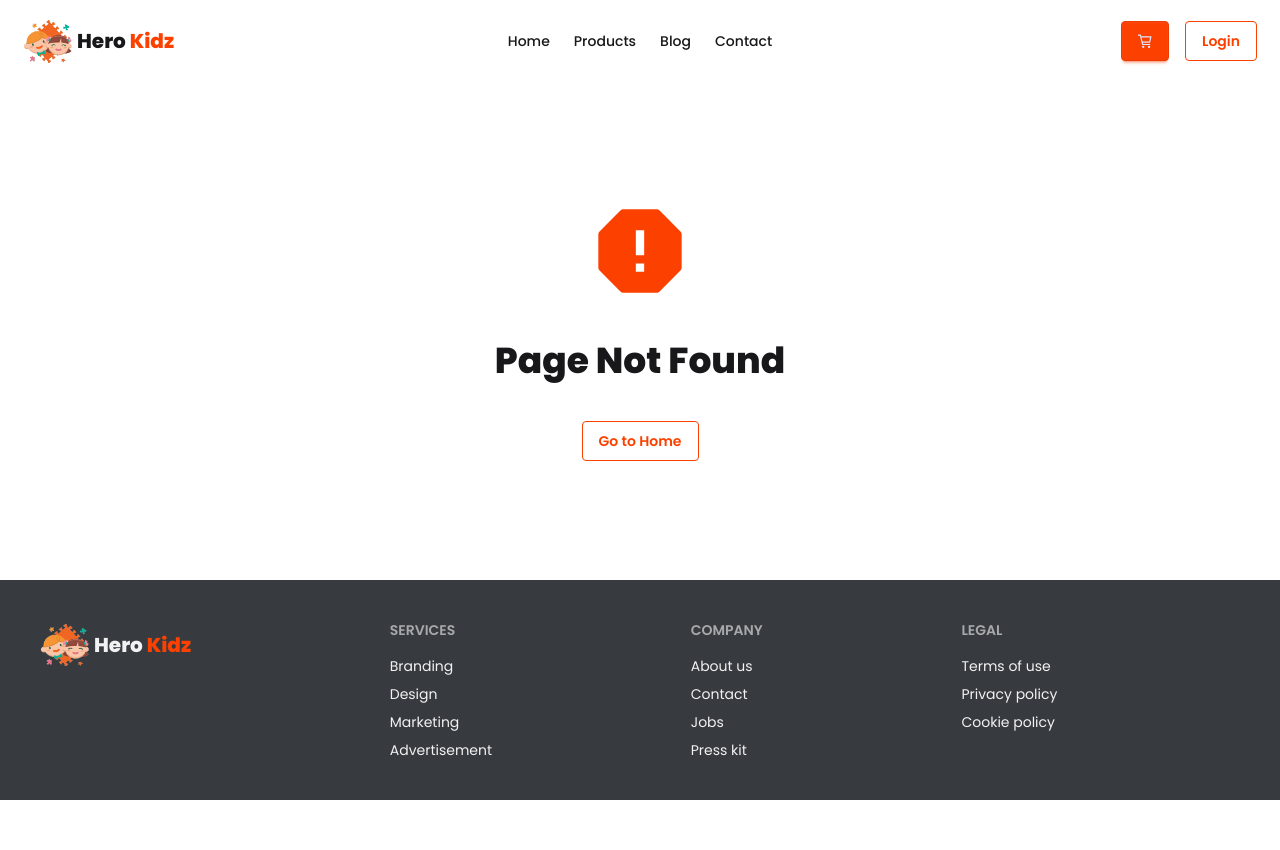
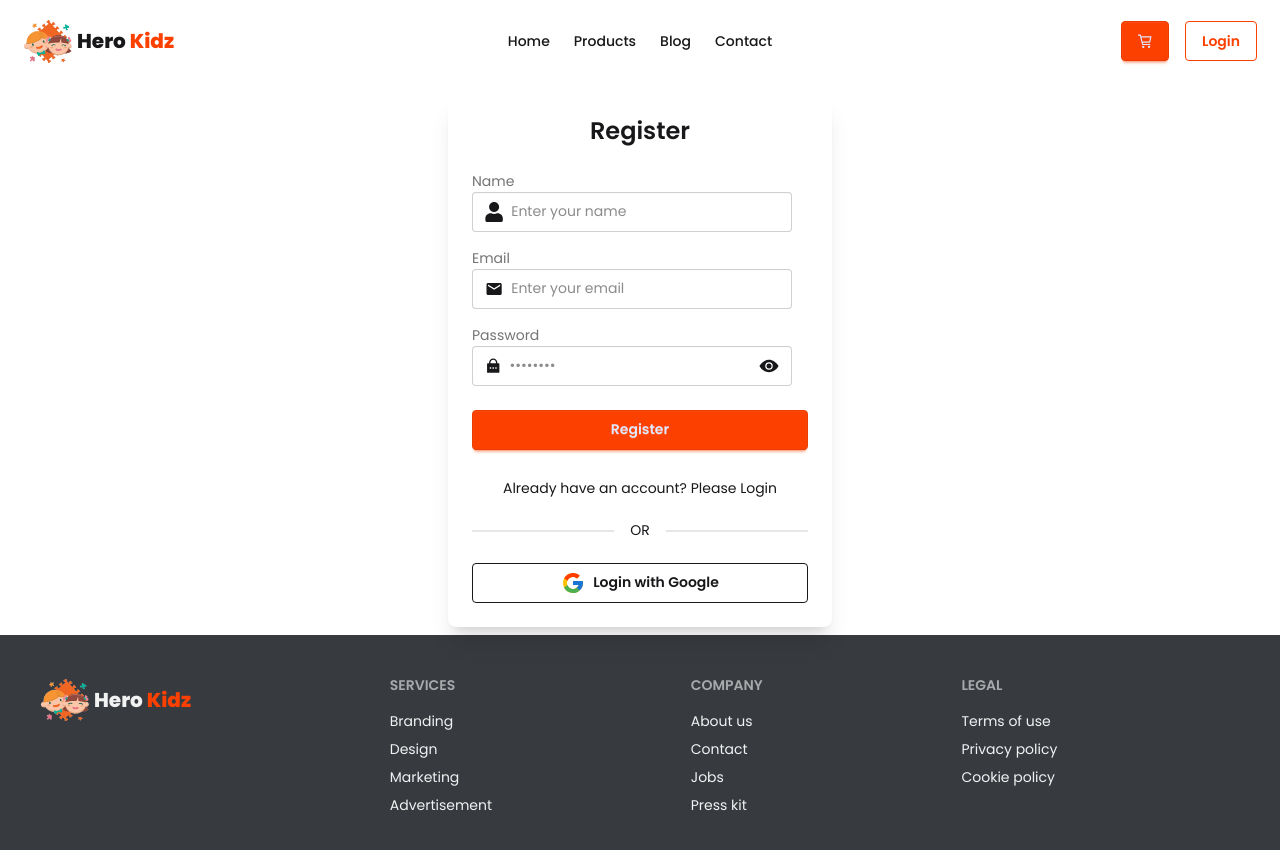
Before and after one commit to rakeebhasan09/hero-kidz, a Next.js app: page /register in a window 1280 px wide. Before the commit this address had no page. Shown: the top 850 px of the page. Before the commit the page ends 800 px from the top, so only its background shows below. Built offline with nearby package versions, Linux system fonts and the light colour scheme.

Commit message:
User registration and login form has been added.

```diff
--- /dev/null
+++ b/src/app/login/page.jsx
@@ -0,0 +1,12 @@
+import LoginForm from "@/components/LoginForm/LoginForm";
+import React from "react";
+
+const LoginPage = () => {
+	return (
+		<section className="min-h-[calc(100vh-319px)] flex items-center justify-center">
+			<LoginForm />
+		</section>
+	);
+};
+
+export default LoginPage;
--- /dev/null
+++ b/src/app/register/page.jsx
@@ -0,0 +1,12 @@
+import RegistrationForm from "@/components/RegistrationForm/RegistrationForm";
+import React from "react";
+
+const RegisterPage = () => {
+	return (
+		<section className="min-h-[calc(100vh-319px)] flex items-center justify-center">
+			<RegistrationForm />
+		</section>
+	);
+};
+
+export default RegisterPage;
--- /dev/null
+++ b/src/components/LoginForm/LoginForm.jsx
@@ -0,0 +1,82 @@
+"use client";
+
+import { useState } from "react";
+import { FcGoogle } from "react-icons/fc";
+import { MdEmail } from "react-icons/md";
+import { RiLockPasswordFill } from "react-icons/ri";
+import { IoEyeOff, IoEye } from "react-icons/io5";
+import Link from "next/link";
+
+export default function LoginForm() {
+	const [showPassword, setShowPassword] = useState(false);
+
+	return (
+		<div className="card w-full max-w-sm shadow-xl bg-base-100">
+			<div className="card-body">
+				<h2 className="text-2xl font-semibold text-center">Login</h2>
+
+				<form className="flex flex-col gap-4 mt-4">
+					{/* Email Input */}
+					<label className="form-control w-full">
+						<div className="label">
+							<span className="label-text">Email</span>
+						</div>
+						<div className="input input-bordered flex items-center gap-2">
+							<MdEmail className="text-xl" />
+							<input
+								type="email"
+								placeholder="Enter your email"
+								className="grow outline-0 ring-0"
+								required
+							/>
+						</div>
+					</label>
+
+					{/* Password Input */}
+					<label className="form-control w-full">
+						<div className="label">
+							<span className="label-text">Password</span>
+						</div>
+						<div className="input input-bordered flex items-center gap-2">
+							<RiLockPasswordFill className="text-xl" />
+							<input
+								type={showPassword ? "text" : "password"}
+								placeholder="••••••••"
+								className="grow"
+								required
+							/>
+							<button
+								type="button"
+								onClick={() => setShowPassword(!showPassword)}
+								className="text-xl"
+							>
+								{showPassword ? <IoEyeOff /> : <IoEye />}
+							</button>
+						</div>
+					</label>
+
+					{/* Submit Button */}
+					<button
+						type="submit"
+						className="btn btn-primary w-full mt-2"
+					>
+						Login
+					</button>
+				</form>
+
+				<p className="mt-5 text-center">
+					Don`t have an account? Please{" "}
+					<Link href={"/register"}>Register</Link>
+				</p>
+
+				<div className="divider">OR</div>
+
+				{/* Google Login */}
+				<button className="btn btn-outline w-full flex items-center gap-2">
+					<FcGoogle className="text-2xl" />
+					Login with Google
+				</button>
+			</div>
+		</div>
+	);
+}
--- /dev/null
+++ b/src/components/RegistrationForm/RegistrationForm.jsx
@@ -0,0 +1,100 @@
+"use client";
+
+import { useState } from "react";
+import { FcGoogle } from "react-icons/fc";
+import { MdEmail } from "react-icons/md";
+import { RiLockPasswordFill } from "react-icons/ri";
+import { IoEyeOff, IoEye } from "react-icons/io5";
+import Link from "next/link";
+import { FaUser } from "react-icons/fa";
+
+const RegistrationForm = () => {
+	const [showPassword, setShowPassword] = useState(false);
+
+	return (
+		<div className="card w-full max-w-sm shadow-xl bg-base-100">
+			<div className="card-body">
+				<h2 className="text-2xl font-semibold text-center">Register</h2>
+
+				<form className="flex flex-col gap-4 mt-4">
+					{/* Name Input Field */}
+					<label className="form-control w-full">
+						<div className="label">
+							<span className="label-text">Name</span>
+						</div>
+						<div className="input input-bordered flex items-center gap-2">
+							<FaUser className="text-xl" />
+							<input
+								type="text"
+								placeholder="Enter your name"
+								className="grow"
+							/>
+						</div>
+					</label>
+
+					{/* Email Input */}
+					<label className="form-control w-full">
+						<div className="label">
+							<span className="label-text">Email</span>
+						</div>
+						<div className="input input-bordered flex items-center gap-2">
+							<MdEmail className="text-xl" />
+							<input
+								type="email"
+								placeholder="Enter your email"
+								className="grow"
+								required
+							/>
+						</div>
+					</label>
+
+					{/* Password Input */}
+					<label className="form-control w-full">
+						<div className="label">
+							<span className="label-text">Password</span>
+						</div>
+						<div className="input input-bordered flex items-center gap-2">
+							<RiLockPasswordFill className="text-xl" />
+							<input
+								type={showPassword ? "text" : "password"}
+								placeholder="••••••••"
+								className="grow"
+								required
+							/>
+							<button
+								type="button"
+								onClick={() => setShowPassword(!showPassword)}
+								className="text-xl"
+							>
+								{showPassword ? <IoEyeOff /> : <IoEye />}
+							</button>
+						</div>
+					</label>
+
+					{/* Submit Button */}
+					<button
+						type="submit"
+						className="btn btn-primary w-full mt-2"
+					>
+						Register
+					</button>
+				</form>
+
+				<p className="mt-5 text-center">
+					Already have an account? Please{" "}
+					<Link href={"/login"}>Login</Link>
+				</p>
+
+				<div className="divider">OR</div>
+
+				{/* Google Login */}
+				<button className="btn btn-outline w-full flex items-center gap-2">
+					<FcGoogle className="text-2xl" />
+					Login with Google
+				</button>
+			</div>
+		</div>
+	);
+};
+
+export default RegistrationForm;
```
